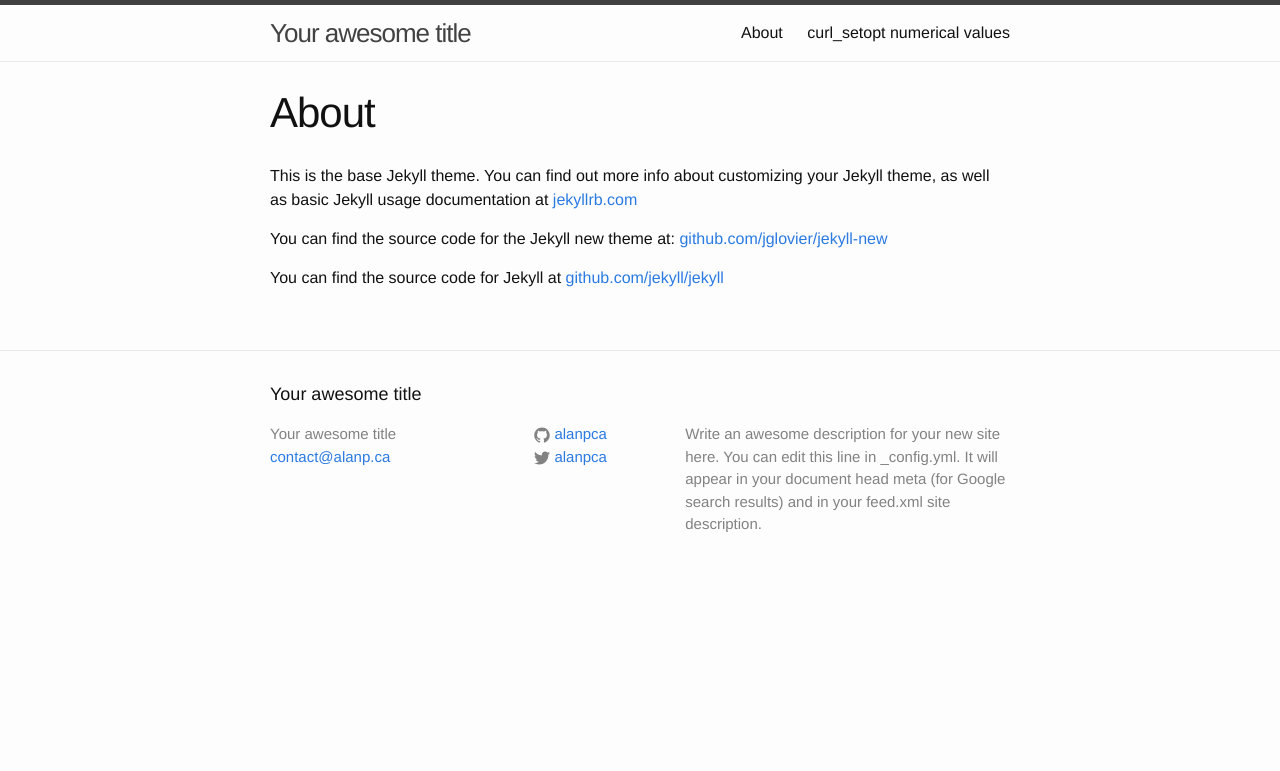
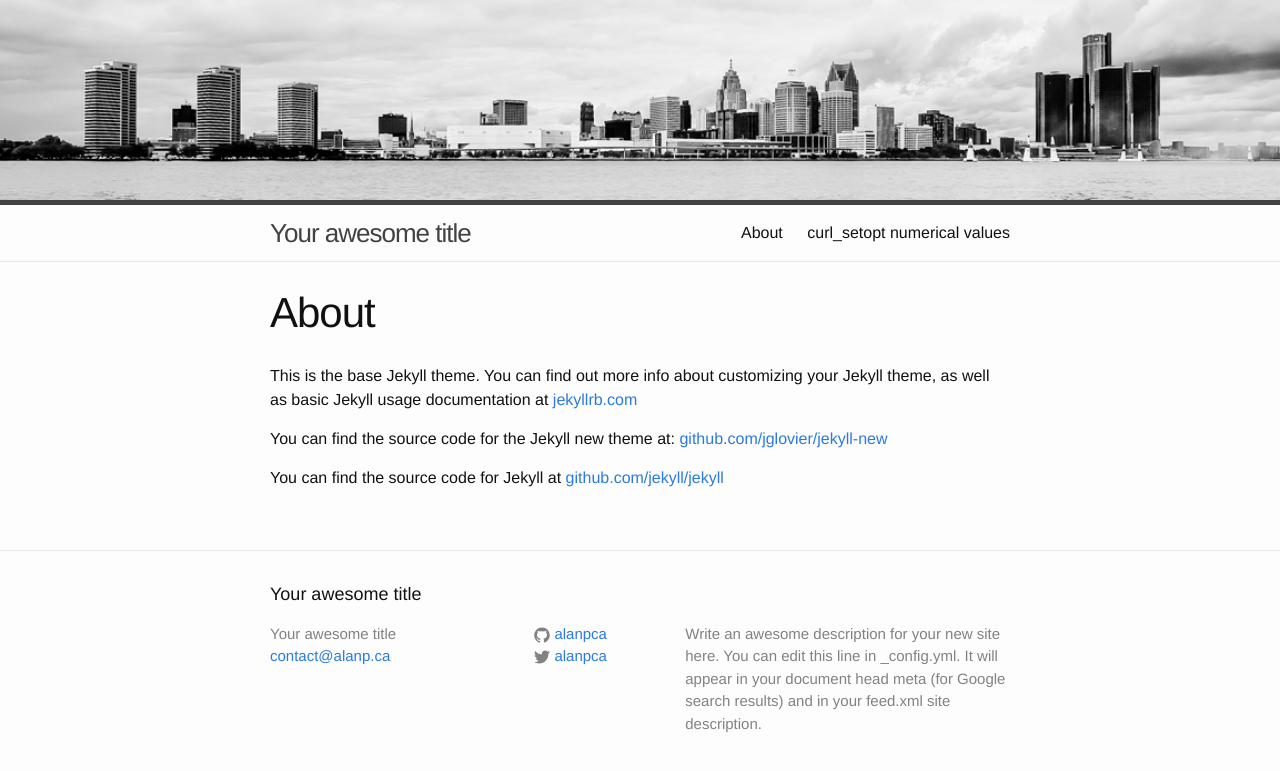
Before and after one commit to alanpca/blog, a Jekyll site: the page built from about.md, in a window 1280 px wide. Shown: the top 771 px of the page. Built offline with Jekyll 4.4.1, drawn with Linux system fonts in a browser that asks for light colours.

Commit message:
Add image header, show excerpt * Add header `<img>` tag * Add CSS * Create `images/` directory and add header graphic * Show post excerpt

```diff
--- a/_includes/header.html
+++ b/_includes/header.html
@@ -1,3 +1,5 @@
+<img src="{{ site.baseurl }}/images/detroit-header.jpg" alt="alanp.ca - Image by Du&#x0161;ko Pili&#x0107;" title="alanp.ca - Image by Du&#x0161;ko Pili&#x0107;" class="header-image" />
+
 <header class="site-header">
 
   <div class="wrapper">
@@ -16,7 +18,7 @@
       <div class="trigger">
         {% for page in site.pages %}
           {% if page.title %}
-          <a class="page-link" href="{{ page.url | prepend: site.baseurl }}">{{ page.title }}</a>
+            <a class="page-link" href="{{ page.url | prepend: site.baseurl }}">{{ page.title }}</a>
           {% endif %}
         {% endfor %}
       </div>
--- a/_sass/_layout.scss
+++ b/_sass/_layout.scss
@@ -1,3 +1,7 @@
+.header-image {
+    width:100%;
+    position:relative;
+}
 /**
  * Site header
  */
--- a/index.html
+++ b/index.html
@@ -14,6 +14,9 @@ layout: default
         <h2>
           <a class="post-link" href="{{ post.url | prepend: site.baseurl }}">{{ post.title }}</a>
         </h2>
+        <p class="post-excerpt">
+          {{ post.excerpt }}
+        </p>
       </li>
     {% endfor %}
   </ul>
```
Also changed, not shown: images/detroit-header.jpg (added).
